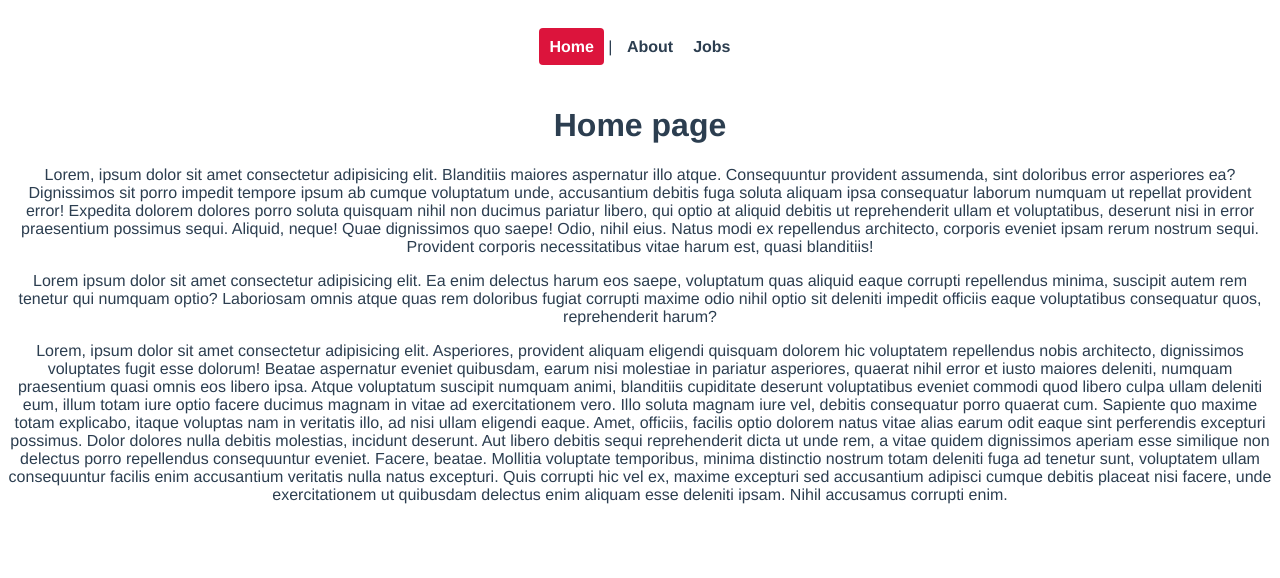
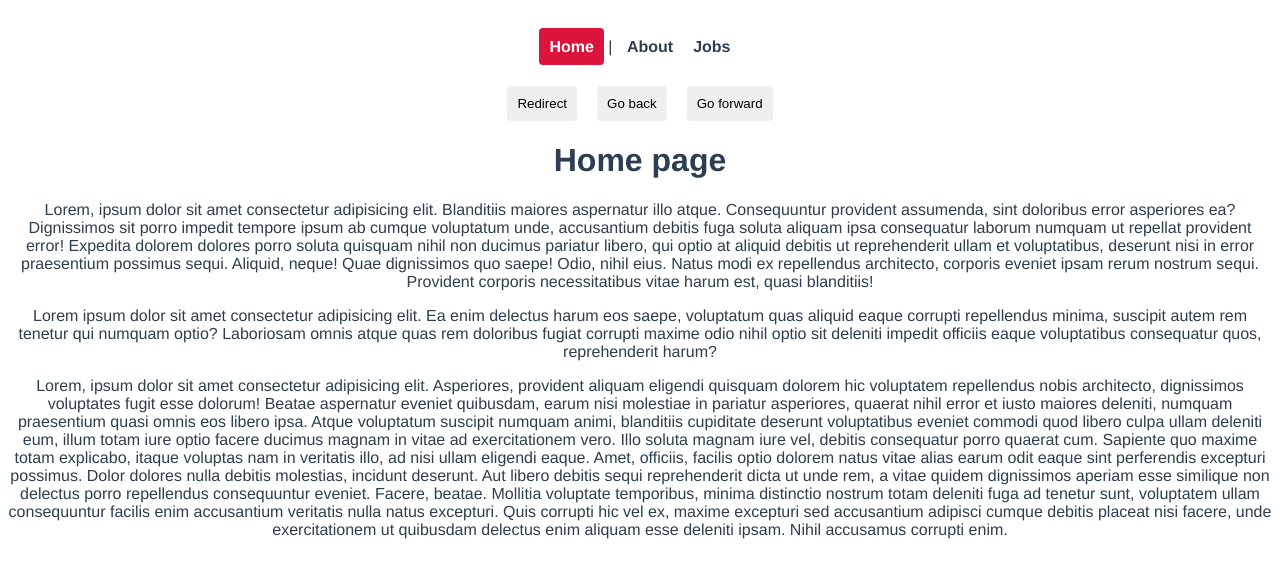
Before and after one commit to NidhitheCoder/learn-vue-js, a Vue app in the folder vue-router/test-jobs/: page / in a window 1280 px wide. Shown: the top 578 px of the page. Built offline with nearby package versions, Linux system fonts and the light colour scheme.

Commit message:
add: Programatic navigations in vue js

```diff
--- a/vue-router/test-jobs/src/App.vue
+++ b/vue-router/test-jobs/src/App.vue
@@ -1,11 +1,32 @@
 <template>
-  <div id="nav">
-    <router-link to="/">Home</router-link> |
-    <router-link :to="{ name: 'About' }">About</router-link>
-    <router-link :to="{ name: 'Jobs' }">Jobs</router-link>
+  <div>
+    <div id="nav">
+      <router-link to="/">Home</router-link> |
+      <router-link :to="{ name: 'About' }">About</router-link>
+      <router-link :to="{ name: 'Jobs' }">Jobs</router-link>
+    </div>
+    <button @click="redirect">Redirect</button>
+    <button @click="back">Go back</button>
+    <button @click="forward">Go forward</button>
+    <router-view />
   </div>
-  <router-view/>
 </template>
+<script>
+  export default {
+    methods: {
+      redirect() {
+        this.$router.push({ name: 'Home'})
+      },
+      back() {
+        this.$router.go(-1)
+      },
+      forward() {
+        this.$router.go(1)
+      },
+    },
+  }
+</script>
+
 
 <style>
 #app {
@@ -32,4 +53,11 @@
   color: white;
   background: crimson;
 }
+
+button {
+  margin: 0 10px;
+  padding: 10px;
+  border: none;
+  border-radius: 4px;
+}
 </style>
```
